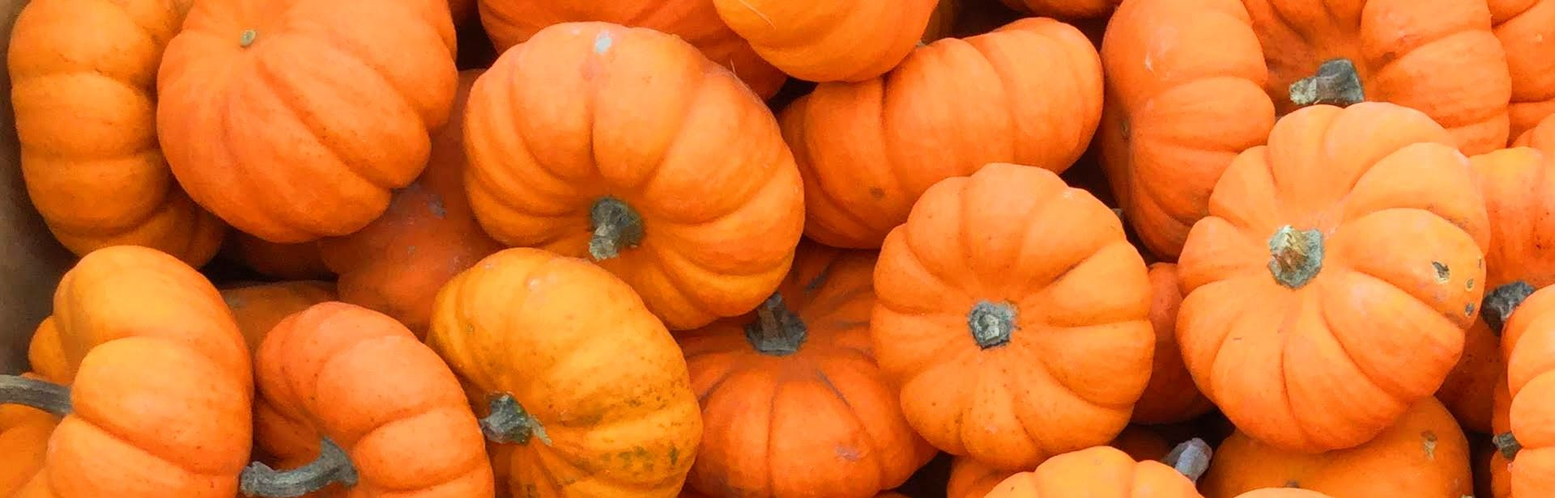
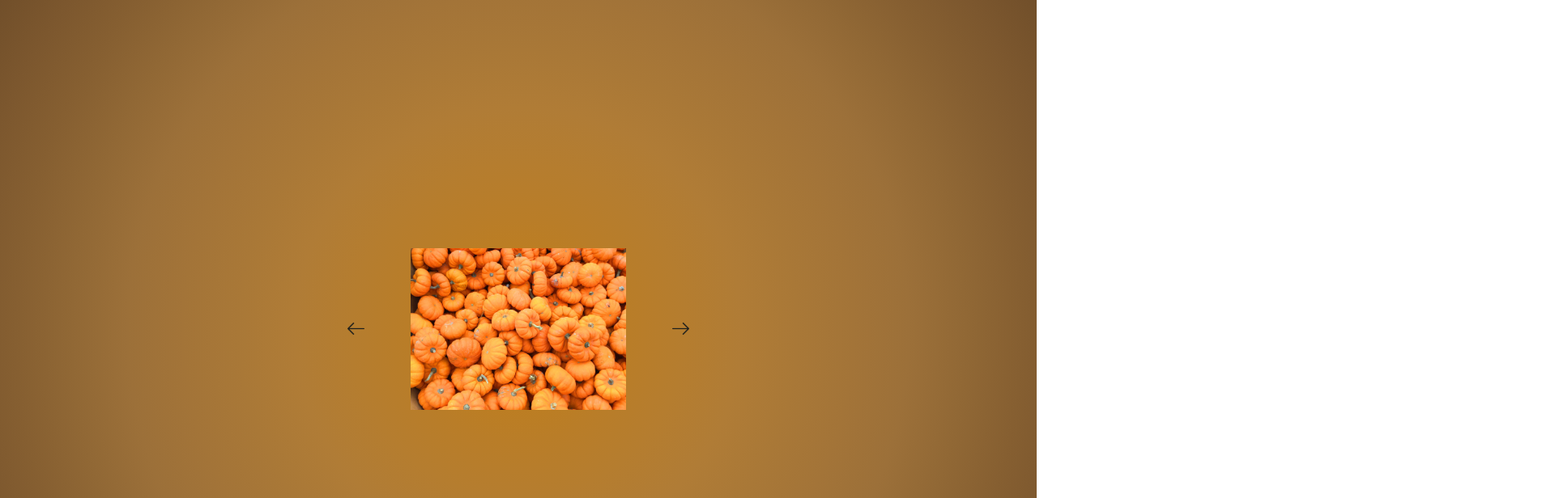
Before and after one commit to KyleHilbert/slider, a plain HTML site: page index.html in a window 1280 px wide. Shown: the top 616 px of the page at 81% size, 1920 px wide, since content can reach past the window. Drawn offline with Linux system fonts and the light colour scheme.

Commit message:
Added two new buttons

```diff
--- a/index.html
+++ b/index.html
@@ -9,13 +9,31 @@
     <title>Slider attempt</title>
   </head>
   <body>
-    <div class="image start"><img src="images/pumpkin1.jpg" alt="" /></div>
-    <div class="image"><img src="images/pumpkin2.jpg" alt="" /></div>
-    <div class="image"><img src="images/pumpkin3.jpg" alt="" /></div>
-    <div class="image"><img src="images/pumpkin4.jpg" alt="" /></div>
-    <div class="buttons">
-      <button id="nextImage">NEXT</button>
-      <button id="backImage">BACK</button>
+    <div class="mainContainer">
+      <div class="backContainer">
+        <button id="backImage">
+          <img class="arrows" src="images/left.png" alt="" />
+        </button>
+      </div>
+      <div class="imageContainer">
+        <div class="image start">
+          <img class="images" src="images/pumpkin1.jpg" alt="" />
+        </div>
+        <div class="image">
+          <img class="images" src="images/pumpkin2.jpg" alt="" />
+        </div>
+        <div class="image">
+          <img class="images" src="images/pumpkin3.jpg" alt="" />
+        </div>
+        <div class="image">
+          <img class="images" src="images/pumpkin4.jpg" alt="" />
+        </div>
+      </div>
+      <div class="nextContainer">
+        <button id="nextImage">
+          <img class="arrows" src="images/right.png" alt="" />
+        </button>
+      </div>
     </div>
   </body>
 </html>
```
